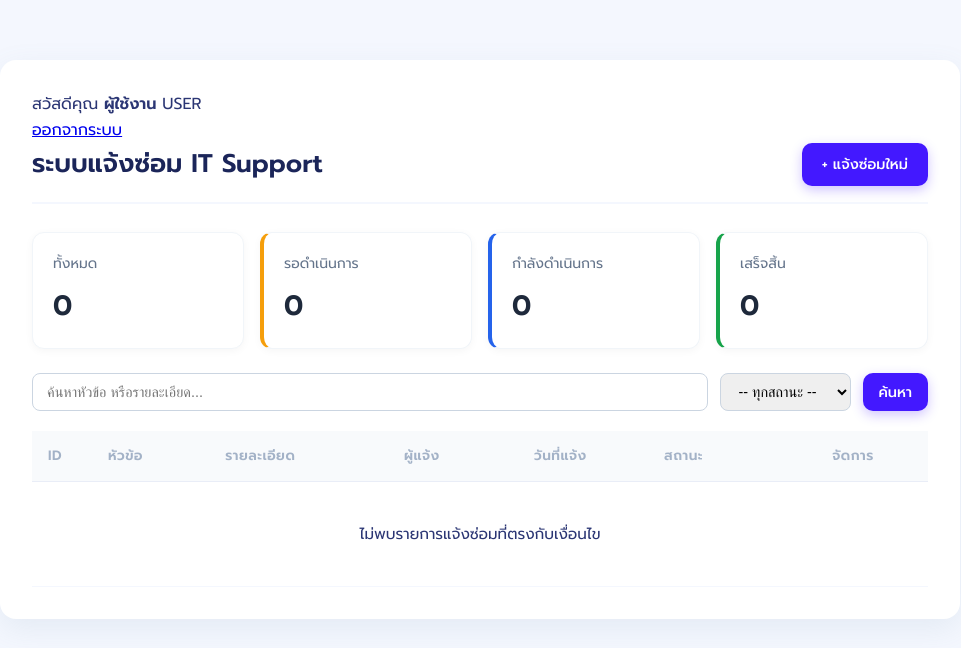
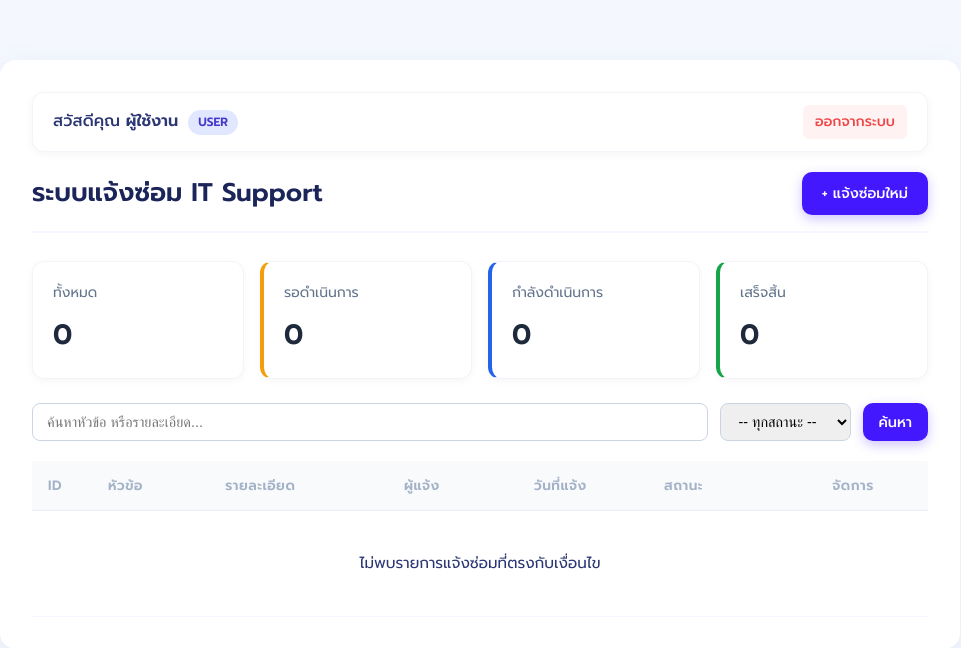
Before and after one commit to Wisarutkku62/HelpDesk-KotchasanPHP, a PHP site: page /projects/welcome/index.php in a window 1280 px wide. Shown: the top 648 px of the page, without its empty margins (160-1121 px from the left). Run offline with PHP 8.4, Linux system fonts and the light colour scheme; some libraries are stand-ins or nearby versions.

Commit message:
controller auth v2 & UI

```diff
--- a/projects/welcome/css/style.css
+++ b/projects/welcome/css/style.css
@@ -293,3 +293,113 @@ body {
 .filter-select:focus {
     border-color: #4f46e5;
 }
+
+.user-bar {
+    display: flex;
+    justify-content: space-between;
+    align-items: center;
+    background: #ffffff;
+    padding: 12px 20px;
+    border-radius: 12px;
+    margin-bottom: 20px;
+    box-shadow: 0 2px 8px rgba(0, 0, 0, 0.04);
+    border: 1px solid #f1f5f9;
+}
+
+.user-info {
+    display: flex;
+    align-items: center;
+    gap: 10px;
+    font-weight: 500;
+}
+
+.role-badge {
+    padding: 3px 10px;
+    border-radius: 20px;
+    font-size: 0.75rem;
+    font-weight: 600;
+    text-transform: uppercase;
+}
+
+.role-admin {
+    background-color: #fee2e2;
+    color: #dc2626;
+}
+
+.role-staff {
+    background-color: #fef3c7;
+    color: #d97706;
+}
+
+.role-user {
+    background-color: #e0e7ff;
+    color: #4338ca;
+}
+
+.btn-logout {
+    color: #ef4444;
+    text-decoration: none;
+    font-size: 0.875rem;
+    font-weight: 500;
+    padding: 6px 12px;
+    border-radius: 6px;
+    background: #fef2f2;
+}
+
+.btn-logout:hover {
+    background: #fee2e2;
+}
+
+.auth-container {
+    max-width: 400px;
+    margin: 60px auto;
+    background: #ffffff;
+    padding: 30px;
+    border-radius: 16px;
+    box-shadow: 0 10px 25px rgba(0, 0, 0, 0.05);
+    border: 1px solid #f1f5f9;
+}
+
+.auth-title {
+    text-align: center;
+    font-size: 1.5rem;
+    font-weight: 700;
+    margin-bottom: 24px;
+    color: #1e293b;
+}
+
+.form-group {
+    margin-bottom: 16px;
+}
+
+.form-group label {
+    display: block;
+    margin-bottom: 6px;
+    font-size: 0.875rem;
+    font-weight: 500;
+    color: #475569;
+}
+
+.form-control {
+    width: 100%;
+    padding: 10px 14px;
+    border: 1px solid #cbd5e1;
+    border-radius: 8px;
+    box-sizing: border-box;
+    font-size: 0.95rem;
+}
+
+.form-control:focus {
+    outline: none;
+    border-color: #4f46e5;
+}
+
+.alert-error {
+    background: #fef2f2;
+    color: #dc2626;
+    padding: 10px 14px;
+    border-radius: 8px;
+    font-size: 0.875rem;
+    margin-bottom: 16px;
+    border: 1px solid #fecaca;
+}
--- a/projects/welcome/modules/support/controllers/index.php
+++ b/projects/welcome/modules/support/controllers/index.php
@@ -118,6 +118,13 @@ class Controller extends \Kotchasan\Controller
             header('Location: index.php?module=support&action=login');
             exit;
         }
+        if (empty($_SESSION['login_user'])) {
+            header('Location: index.php?module=support&action=login');
+            exit;
+        }
+        $loginUser = $_SESSION['login_user'];
+        $search = $request->get('search')->topic();
+        $selectedStatus = $request->get('status')->topic();
 
         }
         $summary = \Support\Index\Model::getSummary();
```
